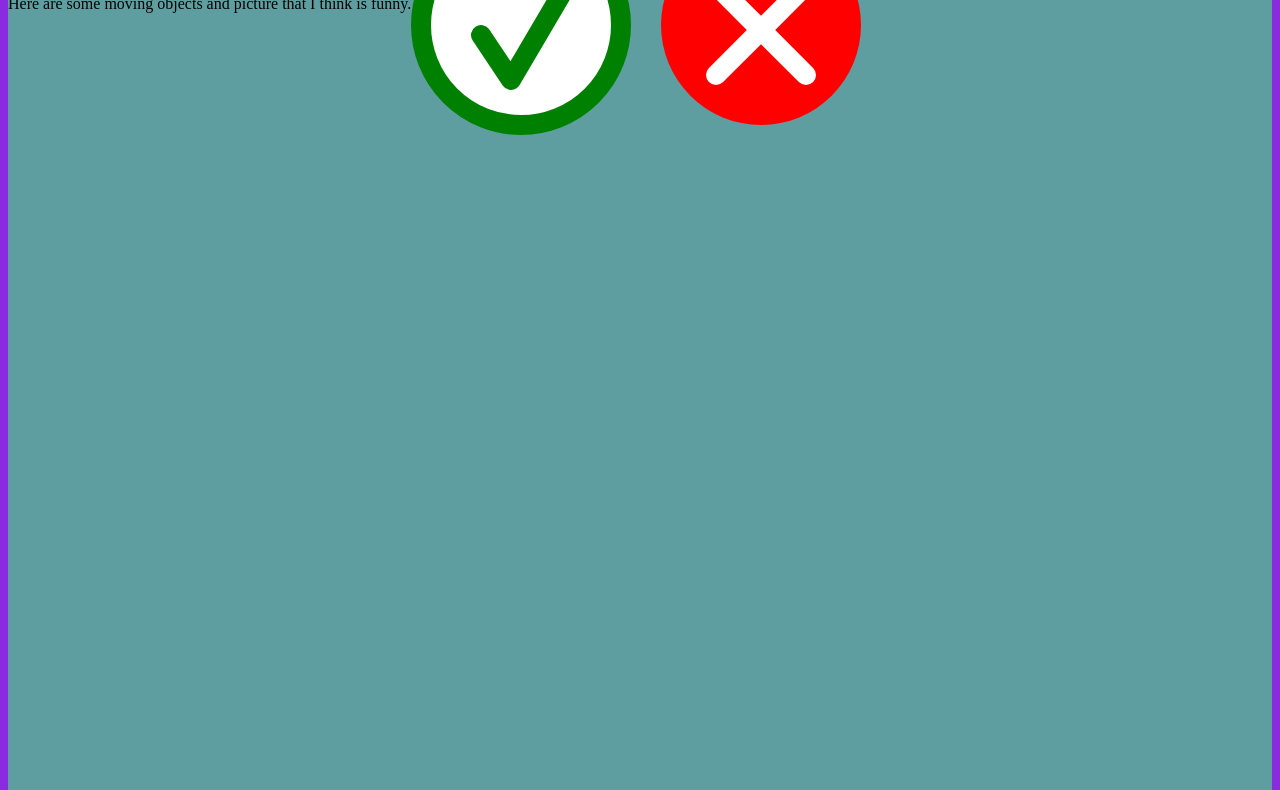
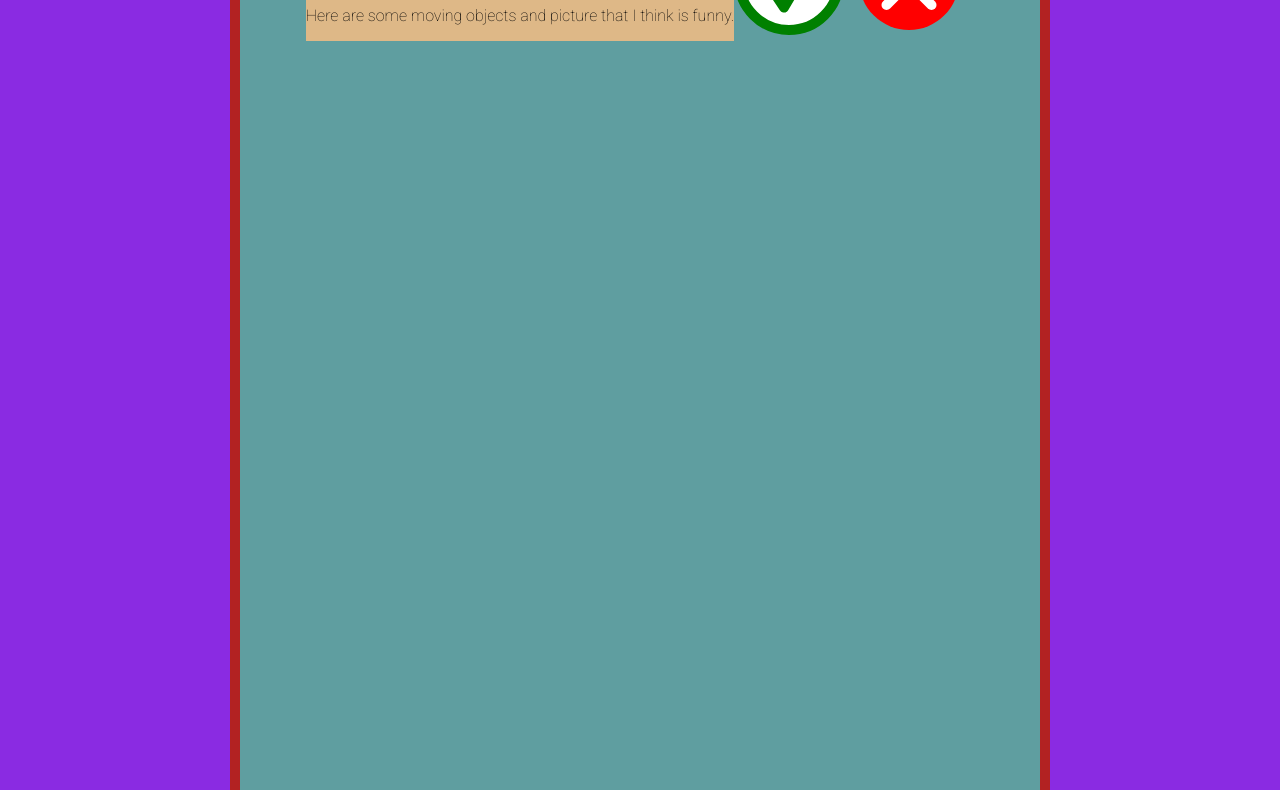
Before and after one commit to yrlaback/svg-test, a plain HTML site: page index.html in a window 1280 px wide. Shown: the part 93-883 px from the top of the page. Drawn offline with Linux system fonts and the light colour scheme.

Commit message:
added images

```diff
--- a/index.html
+++ b/index.html
@@ -4,17 +4,18 @@
     <meta charset="UTF-8">
     <meta http-equiv="X-UA-Compatible" content="IE=edge">
     <meta name="viewport" content="width=device-width, initial-scale=1.0">
+    <link href="https://fonts.googleapis.com/css2?family=Roboto:wght@100;700&display=swap" rel="stylesheet">
     <link rel="stylesheet" href="styles/index.css">
     <title>Document</title>
 </head>
 <body>
     <div class="container">
         <div class="objects">
-            <h1>Moving objects</h1>
-            <p>Here are some moving objects and picture that I think is funny.</p>
+            <h1 class="header">Moving objects</h1>
+            <p class="text">Here are some moving objects and picture that I think is funny.</p>
         </div>
         <div class="objects">
-            <svg width="240" height="240" viewbox="0 0 240 240" fill="none">
+            <svg width="120" height="120" viewbox="0 0 240 240" fill="none">
                 <circle cx="110" cy="110" r="100" stroke-width="20" fill="white"
                 stroke="green"/>
                 <polyline points="70,120 100,165 150,80" stroke="green"
@@ -23,7 +24,7 @@
             </svg>
         </div>
         <div class="objects">
-            <svg width="240" height="240" viewbox="0 0 240 240" fill="none">
+            <svg width="120" height="120" viewbox="0 0 240 240" fill="none">
                 <circle cx="110" cy="110" r="100" stroke-width="0" fill="red" stroke="white"/>
                 <polyline points="65,70 155,160" stroke="white" stroke-width="20" stroke-linecap="round" stroke-linecap="round"
                 stroke-linejoin="round"/>
--- a/styles/index.css
+++ b/styles/index.css
@@ -6,14 +6,22 @@ body {
 }
 
 .container {
-    max-width: 1400px;
+    max-width: 800px;
     width: 100%;
-    min-height: 900px;
+    min-height: 450px;
     background-color: cadetblue;
+    border: 10px solid firebrick;
     border-radius: 10px;
     display: flex;
+    justify-content: center;
+    flex-wrap: wrap;
 }
 
-.child {
-    flex-grow: 1;
+.objects:nth-child(1) {
+    background-color: burlywood;
+    align-self: baseline;
 }
+
+.header, .text {
+    font-family: 'Roboto', sans-serif;
+}
```
Also changed, not shown: images/black-cat.jpg (added), images/cat-big-eyes.jpg (added), images/cat-hat.jpg (added), images/white-cat.jpg (added).
